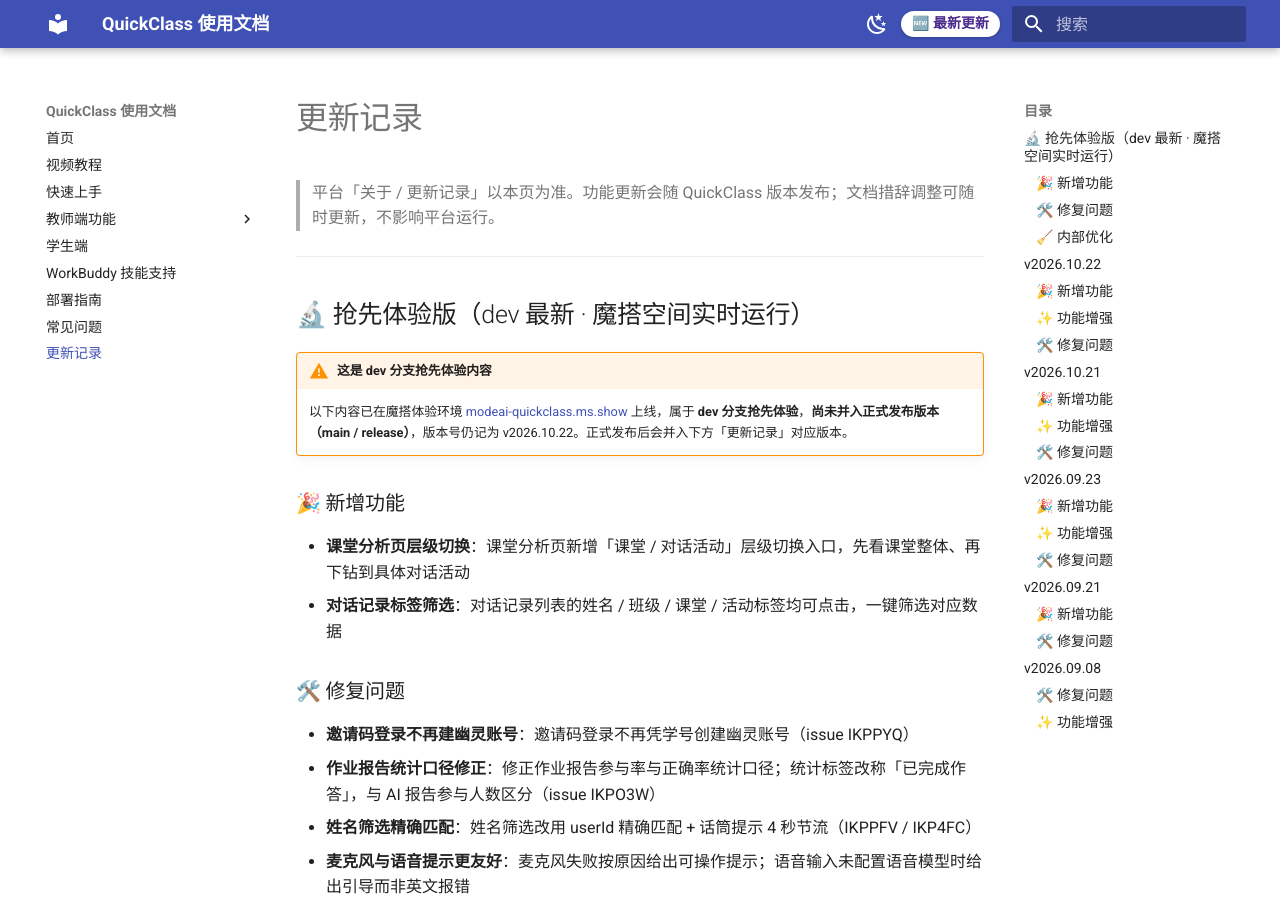
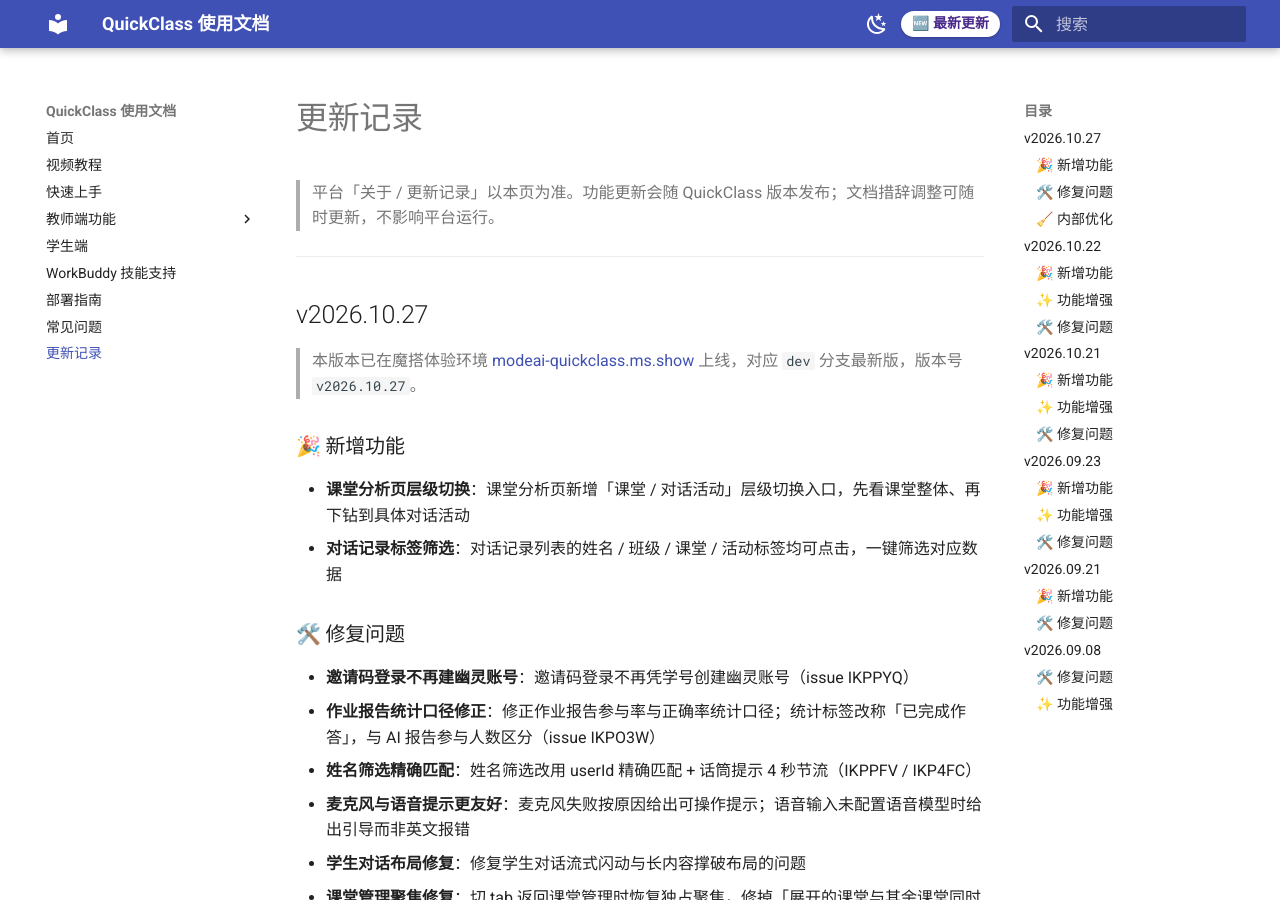
Before and after one commit to nmww/quickclass-docs, an MkDocs documentation site: the page built from docs/changelog.md, in a window 1280 px wide and 900 px high. Built offline with MkDocs 1.6.1 and Material for MkDocs 9.7.7, drawn with Linux system fonts in a browser that asks for light colours.

Commit message:
docs: changelog 转正 v2026.10.27（原 dev 抢先体验内容并入正式版本，移除尚未并入提示）；右上角徽标锚点改指 #v2026.10.27

```diff
--- a/docs/assets/js/qc-latest.js
+++ b/docs/assets/js/qc-latest.js
@@ -1,9 +1,9 @@
 // QuickClass 文档站 · 页头右上「最新更新」徽标
-// 作用：在所有页面顶部导航栏右侧注入一个 🆕 最新更新 徽标，点击跳转更新记录的「抢先体验版」区块。
+// 作用：在所有页面顶部导航栏右侧注入一个 🆕 最新更新 徽标，点击跳转更新记录的「最新版本」区块。
 // 兼容 MkDocs Material 的 instant 导航：每次换页会重新执行，需先判重避免重复注入。
-// ⛔ DO NOT REVERT: 魔搭空间跑的是 dev 抢先体验版（版本号仍 10.22），需常驻提示用户文档有 dev 最新更新。
+// ⛔ DO NOT REVERT: 魔搭空间跑 dev 最新版（v2026.10.27），文档随 dev 更新，徽标常驻指向 changelog 最新版本。
 (function () {
-  var TARGET = 'https://quickclass.readthedocs.io/zh-cn/latest/changelog/#dev-latest';
+  var TARGET = 'https://quickclass.readthedocs.io/zh-cn/latest/changelog/#v2026.10.27';
   var TEXT = '🆕 最新更新';
 
   function inject() {
@@ -14,7 +14,7 @@
     badge.className = 'md-header__latest';
     badge.href = TARGET;
     badge.textContent = TEXT;
-    badge.setAttribute('title', 'dev 抢先体验版已更新（10-27）');
+    badge.setAttribute('title', 'v2026.10.27 已发布（10-27 优化）');
     // 插到搜索按钮之前，落在页头右侧
     var search = inner.querySelector('label[for="__search"], .md-search__icon');
     if (search) inner.insertBefore(badge, search);
--- a/docs/changelog.md
+++ b/docs/changelog.md
@@ -4,10 +4,9 @@
 
 ---
 
-## 🔬 抢先体验版（dev 最新 · 魔搭空间实时运行） {#dev-latest}
+## v2026.10.27 {#v2026.10.27}
 
-!!! warning "这是 dev 分支抢先体验内容"
-    以下内容已在魔搭体验环境 [modeai-quickclass.ms.show](https://modeai-quickclass.ms.show) 上线，属于 **dev 分支抢先体验**，**尚未并入正式发布版本（main / release）**，版本号仍记为 v2026.10.22。正式发布后会并入下方「更新记录」对应版本。
+> 本版本已在魔搭体验环境 [modeai-quickclass.ms.show](https://modeai-quickclass.ms.show) 上线，对应 `dev` 分支最新版，版本号 `v2026.10.27`。
 
 ### 🎉 新增功能
 
```
